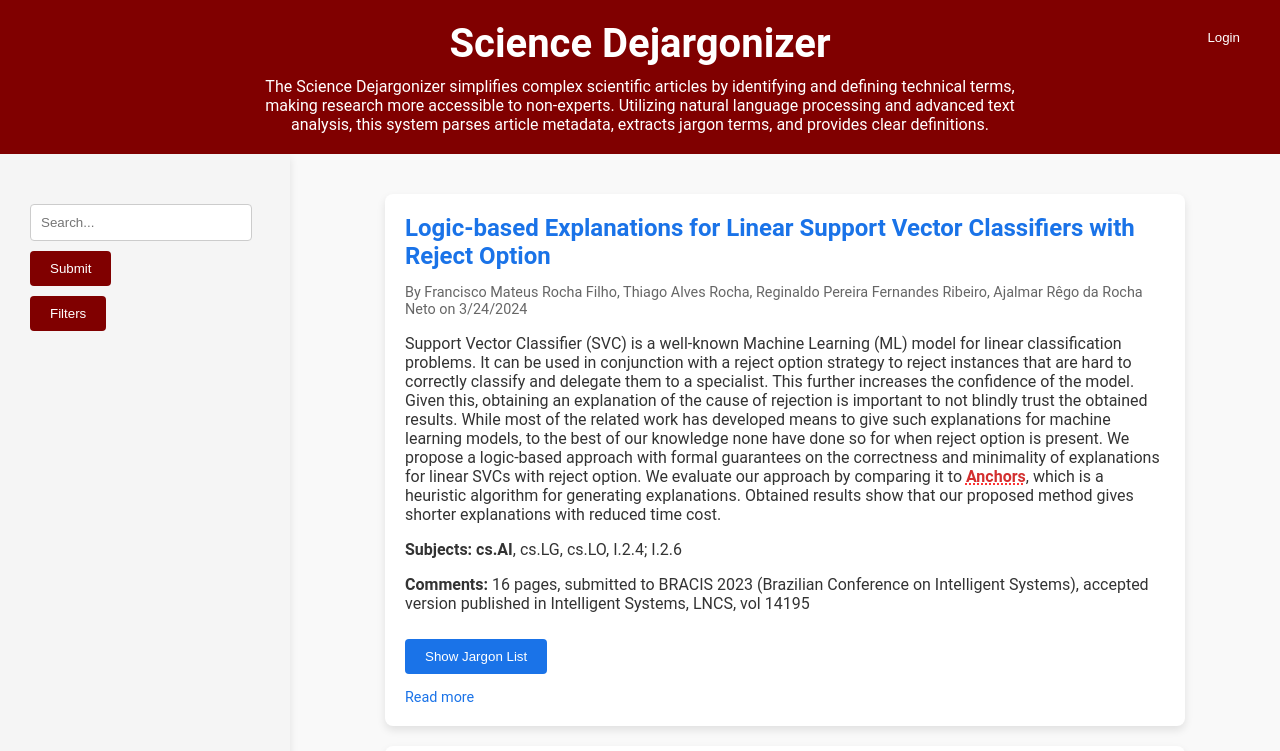
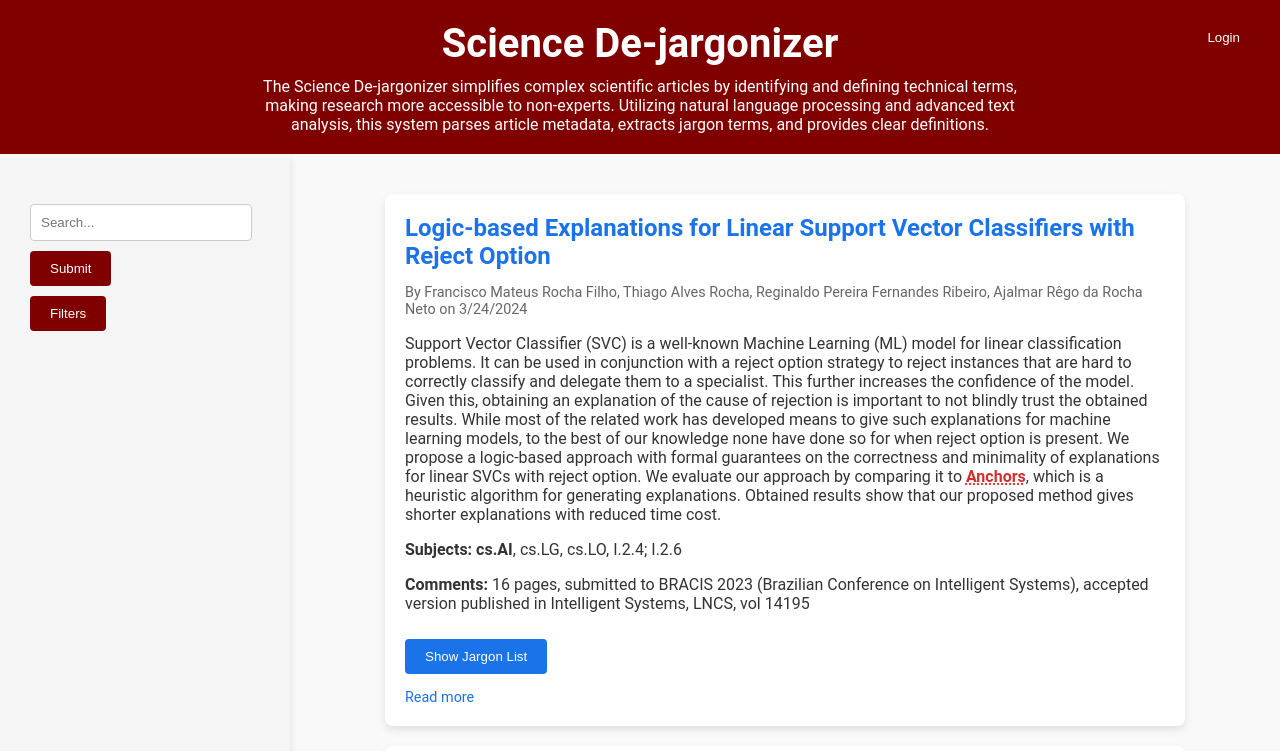
Before and after one commit to ericlee878/ScienceDeJargonizer, a React (Create React App) app in the folder my-app/: page / in a window 1280 px wide. Shown: the top 751 px of the page. Built offline with nearby package versions, Linux system fonts and the light colour scheme.

Commit message:
added hyphen

```diff
--- a/my-app/src/App.js
+++ b/my-app/src/App.js
@@ -191,8 +191,8 @@ function App() {
     <Router>
       <div className="App">
         <header className="App-header">
-          <h1>Science Dejargonizer</h1>
-          <p className="app-description">The Science Dejargonizer simplifies complex scientific articles by identifying and defining technical terms, making research more accessible to non-experts. Utilizing natural language processing and advanced text analysis, this system parses article metadata, extracts jargon terms, and provides clear definitions.</p>
+          <h1>Science De-jargonizer</h1>
+          <p className="app-description">The Science De-jargonizer simplifies complex scientific articles by identifying and defining technical terms, making research more accessible to non-experts. Utilizing natural language processing and advanced text analysis, this system parses article metadata, extracts jargon terms, and provides clear definitions.</p>
         </header>
         <Routes>
           <Route path="/login" element={<Login />} />
```
